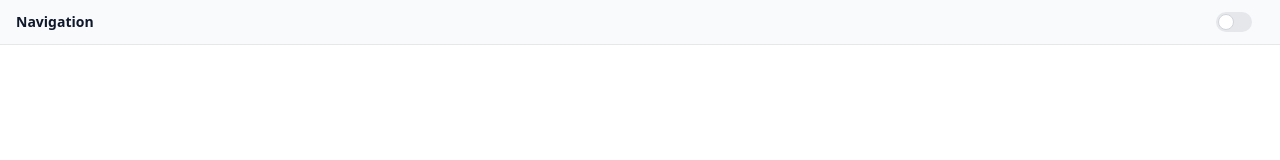
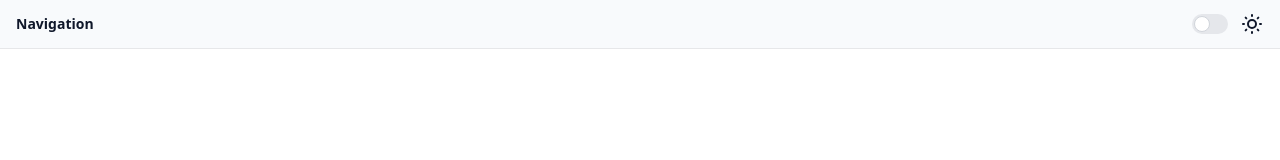
Before and after one commit to jackytsheng/round-robin-pairs, a Next.js app: page / in a window 1280 px wide. Shown: the top 160 px of the page. Built offline with nearby package versions, Linux system fonts and the light colour scheme.

Commit message:
remove svgs and turn into jsx

```diff
--- /dev/null
+++ b/components/Svg.tsx
@@ -0,0 +1,53 @@
+import React from 'react';
+
+type SvgProps = {
+  icon: Icon;
+};
+
+const sun = (
+  <svg
+    className='w-6 h-6'
+    fill='none'
+    stroke='currentColor'
+    viewBox='0 0 24 24'
+    xmlns='http://www.w3.org/2000/svg'
+  >
+    <path
+      strokeLinecap='round'
+      strokeLinejoin='round'
+      strokeWidth={2}
+      d='M12 3v1m0 16v1m9-9h-1M4 12H3m15.364 6.364l-.707-.707M6.343 6.343l-.707-.707m12.728 0l-.707.707M6.343 17.657l-.707.707M16 12a4 4 0 11-8 0 4 4 0 018 0z'
+    />
+  </svg>
+);
+
+const moon = (
+  <svg
+    className='w-6 h-6'
+    fill='currentColor'
+    viewBox='0 0 20 20'
+    xmlns='http://www.w3.org/2000/svg'
+  >
+    <path d='M17.293 13.293A8 8 0 016.707 2.707a8.001 8.001 0 1010.586 10.586z' />
+  </svg>
+);
+
+export enum Icon {
+  Sun,
+  Moon,
+}
+const Svg = ({ icon }: SvgProps) => {
+  let iconToBeRendered;
+  switch (icon) {
+    case Icon.Moon:
+      iconToBeRendered = moon;
+      break;
+
+    default:
+      iconToBeRendered = sun;
+  }
+
+  return iconToBeRendered;
+};
+
+export default Svg;
--- a/components/Toggle.tsx
+++ b/components/Toggle.tsx
@@ -1,6 +1,5 @@
 import React from 'react';
-import Image from 'next/image';
-import Svg, { Icon } from '../svgs/Svg';
+import Svg, { Icon } from './Svg';
 
 type ToggleProps = {
   onToggle: (bool: boolean) => void;
@@ -8,10 +7,7 @@ type ToggleProps = {
 };
 
 const Toggle = ({ onToggle, isChecked }: ToggleProps) => (
-  <label
-    htmlFor='toggle'
-    className='inline-flex relative items-center cursor-pointer'
-  >
+  <label htmlFor='toggle' className='inline-flex items-center cursor-pointer'>
     <input
       type='checkbox'
       value=''
@@ -20,9 +16,9 @@ const Toggle = ({ onToggle, isChecked }: ToggleProps) => (
       id='toggle'
       className='sr-only peer'
     />
-    <div className="w-9 h-5 bg-gray-200 peer-focus:outline-none peer-focus:ring-4 peer-focus:ring-blue-100 dark:peer-focus:ring-blue-500 rounded-full peer dark:bg-gray-700 peer-checked:after:translate-x-full peer-checked:after:border-white after:content-[''] after:absolute after:top-[2px] after:left-[2px] after:bg-white after:border-gray-300 after:border after:rounded-full after:h-4 after:w-4 after:transition-all dark:border-gray-600 peer-checked:bg-blue-400"></div>
-    <span className='ml-3 text-sm font-medium text-slate-900 dark:text-slate-200'>
-      <Svg icon={Icon.Sun}></Svg>
+    <div className="w-9 h-5 relative bg-gray-200 peer-focus:outline-none peer-focus:ring-4 peer-focus:ring-blue-100 dark:peer-focus:ring-blue-500 rounded-full peer dark:bg-gray-700 peer-checked:after:translate-x-full peer-checked:after:border-white after:content-[''] after:absolute after:top-[2px] after:left-[2px] after:bg-white after:border-gray-300 after:border after:rounded-full after:h-4 after:w-4 after:transition-all dark:border-gray-600 peer-checked:bg-blue-400"></div>
+    <span className='ml-3 text-sm w-6 font-medium'>
+      <Svg icon={isChecked ? Icon.Moon : Icon.Sun} />
     </span>
   </label>
 );
--- a/svgs/Svg.tsx
+++ /dev/null
@@ -1,60 +0,0 @@
-import React from 'react';
-
-type SvgProps = {
-  icon: Icon;
-};
-
-const sun = (
-  <svg
-    className='w-6 h-6 dark:text-white'
-    fill='none'
-    stroke='currentColor'
-    viewBox='0 0 24 24'
-    xmlns='http://www.w3.org/2000/svg'
-  >
-    <path d='M12 14l9-5-9-5-9 5 9 5z'></path>
-    <path d='M12 14l6.16-3.422a12.083 12.083 0 01.665 6.479A11.952 11.952 0 0012 20.055a11.952 11.952 0 00-6.824-2.998 12.078 12.078 0 01.665-6.479L12 14z'></path>
-    <path
-      stroke-linecap='round'
-      stroke-linejoin='round'
-      stroke-width='2'
-      d='M12 14l9-5-9-5-9 5 9 5zm0 0l6.16-3.422a12.083 12.083 0 01.665 6.479A11.952 11.952 0 0012 20.055a11.952 11.952 0 00-6.824-2.998 12.078 12.078 0 01.665-6.479L12 14zm-4 6v-7.5l4-2.222'
-    ></path>
-  </svg>
-);
-const moon = (
-  <svg
-    className='w-6 h-6'
-    fill='none'
-    stroke='currentColor'
-    viewBox='0 0 24 24'
-    xmlns='http://www.w3.org/2000/svg'
-  >
-    <path
-      stroke-linecap='round'
-      stroke-linejoin='round'
-      stroke-width='2'
-      d='M20.354 15.354A9 9 0 018.646 3.646 9.003 9.003 0 0012 21a9.003 9.003 0 008.354-5.646z'
-    ></path>
-  </svg>
-);
-
-export enum Icon {
-  Sun,
-  Moon,
-}
-const Svg = ({ icon }: SvgProps) => {
-  let iconToBeRendered;
-  switch (icon) {
-    case Icon.Sun:
-      iconToBeRendered = moon;
-      break;
-
-    default:
-      iconToBeRendered = sun;
-  }
-
-  return iconToBeRendered;
-};
-
-export default Svg;
```
Also changed, not shown: svgs/moon.svg (deleted), svgs/sun.svg (deleted).
